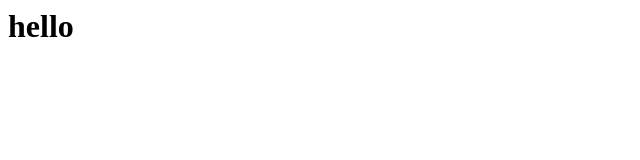
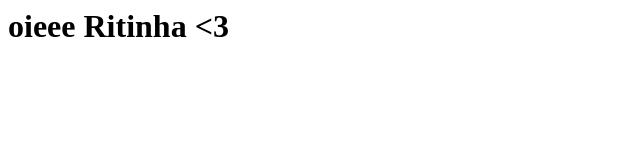
Before and after one commit to RFRodrigues/website, a plain HTML site: page index.html in a window 1280 px wide. Shown: the whole page, without its empty margins (0-640 px from the left). Drawn offline with Linux system fonts and the light colour scheme.

Commit message:
Update index.html

```diff
--- a/index.html
+++ b/index.html
@@ -1 +1 @@
-<h1>hello</h1>
+<h1>oieee Ritinha <3</h1>
```
